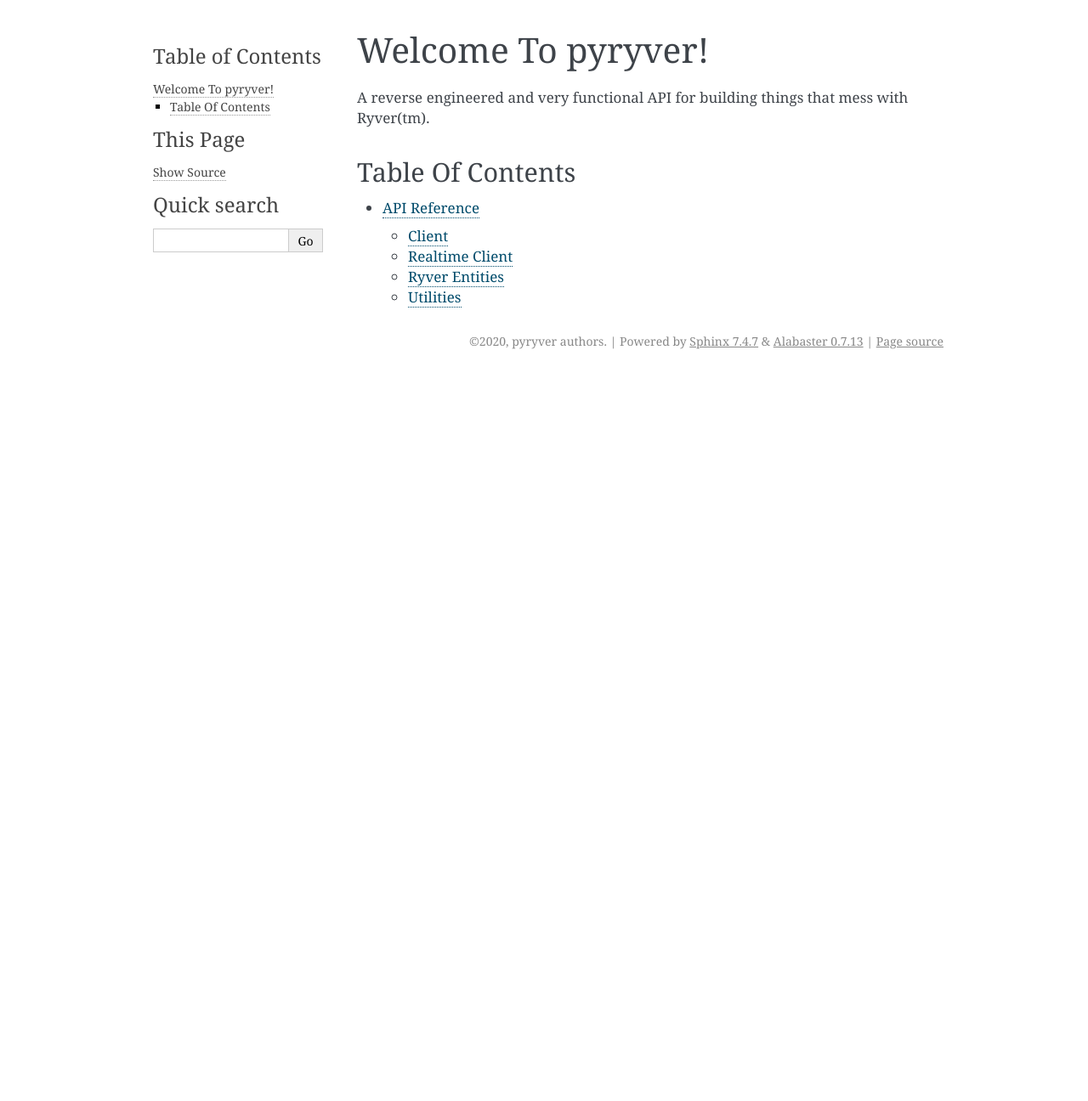
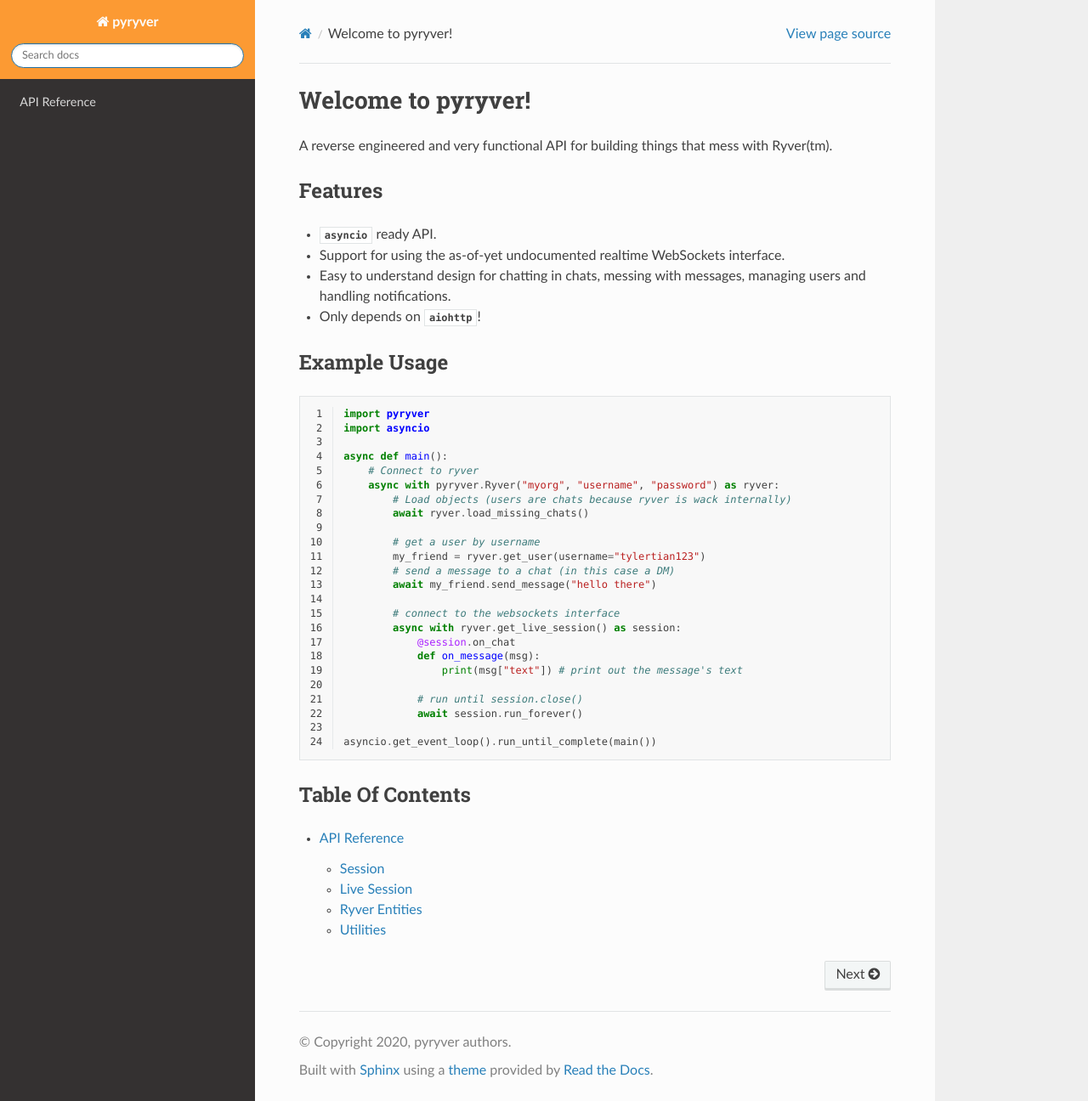
Before and after one commit to tylertian123/pyryver, a Sphinx documentation site: the page built from docs/index.rst, in a window 1280 px wide and 1296 px high. Shown: the whole window at 85% size. Built offline with Sphinx 7.4.7 and the Read the Docs theme 2.0.0, drawn with Linux system fonts in a browser that asks for light colours.

Commit message:
Update docs stubs + frontpage

```diff
--- /dev/null
+++ b/docs/_snippets/frontpage1.py
@@ -0,0 +1,24 @@
+import pyryver
+import asyncio
+
+async def main():
+    # Connect to ryver
+    async with pyryver.Ryver("myorg", "username", "password") as ryver:
+        # Load objects (users are chats because ryver is wack internally)
+        await ryver.load_missing_chats()
+
+        # get a user by username
+        my_friend = ryver.get_user(username="tylertian123")
+        # send a message to a chat (in this case a DM)
+        await my_friend.send_message("hello there")
+
+        # connect to the websockets interface
+        async with ryver.get_live_session() as session:
+            @session.on_chat
+            def on_message(msg):
+                print(msg["text"]) # print out the message's text
+
+            # run until session.close()
+            await session.run_forever()
+
+asyncio.get_event_loop().run_until_complete(main())
--- a/docs/api_client.rst
+++ b/docs/api_client.rst
@@ -1,5 +1,5 @@
-Client
-======
+Session
+=======
 
 .. automodule:: pyryver.pyryver
    :members:
--- a/docs/conf.py
+++ b/docs/conf.py
@@ -48,8 +48,9 @@
 always_document_param_types = True
 
 # -- Intersphinx Setup --
-interspinx_mapping = {
-    'python': ('http://docs.python.org/3.6', None)
+intersphinx_mapping = {
+    'python': ('http://docs.python.org/3', None),
+    'aiohttp': ('https://aiohttp.readthedocs.io/en/latest/', None),
 }
 
 # -- Options for HTML output -------------------------------------------------
@@ -57,7 +58,7 @@
 # The theme to use for HTML and HTML Help pages.  See the documentation for
 # a list of builtin themes.
 #
-html_theme = 'alabaster'
+html_theme = 'sphinx_rtd_theme'
 
 # Add any paths that contain custom static files (such as style sheets) here,
 # relative to this directory. They are copied after the builtin static files,
@@ -67,7 +68,5 @@
 highlight_language = 'python3'
 
 html_theme_options = {
-    'github_user': 'tylertian123',
-    'github_repo': 'pyryver',
-    'sidebar_collapse': False
+    "style_nav_header_background": "#fc9a33"
 }
--- a/docs/index.rst
+++ b/docs/index.rst
@@ -1,7 +1,22 @@
-Welcome To pyryver!
+Welcome to pyryver!
 ===================
 
 A reverse engineered and very functional API for building things that mess with Ryver(tm).
+
+Features
+--------
+
+- :py:mod:`asyncio` ready API.
+- Support for using the as-of-yet undocumented realtime WebSockets interface.
+- Easy to understand design for chatting in chats, messing with messages, managing users and handling notifications.
+- Only depends on :py:mod:`aiohttp`!
+
+Example Usage
+-------------
+
+.. literalinclude:: _snippets/frontpage1.py
+   :language: python3
+   :linenos:
 
 Table Of Contents
 -----------------
```
Also changed, not shown: docs/api.rst (+6 -2 lines).
